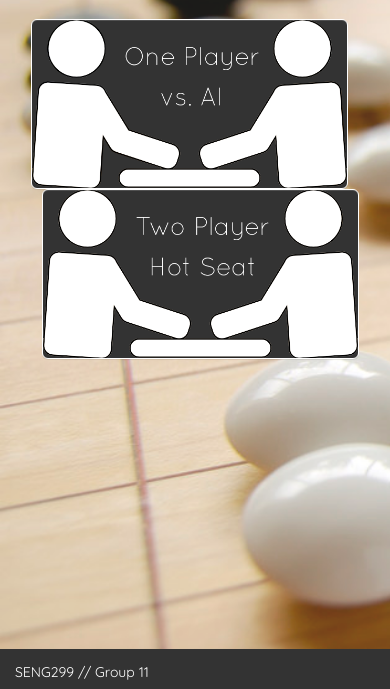
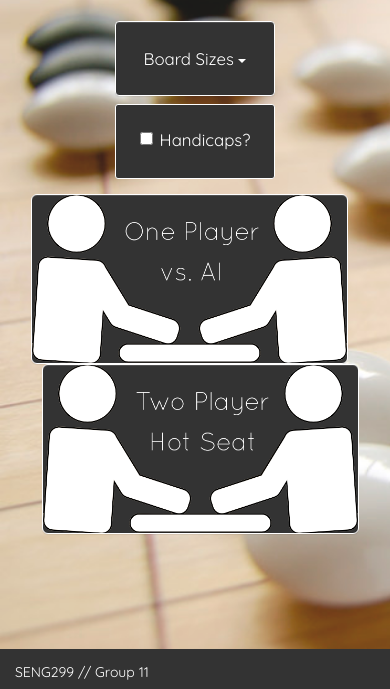
Before and after one commit to zrdaley/GoGame, a plain HTML site: page public/index.html in a window 390 px wide. Shown: the part 155-844 px from the top of the page. Drawn offline with nearby package versions, Linux system fonts and the light colour scheme; files whose address does not match are found by name.

Commit message:
Added 'handicap' and 'board sizes' options to start page

```diff
--- a/public/css/main.css
+++ b/public/css/main.css
@@ -27,6 +27,11 @@ h1 {
     text-align: center;
     margin: 10% auto;
 }
+.container > .choose {
+    text-align: center;
+    font-size: 2em;
+    position: relative;
+}
 
 /****************************
  *  ========Navbar========  *
@@ -53,8 +58,49 @@ li a {
 .navbar-toggle {
     border-color: #fff;
 }
-button:hover {
+.navbar-header > button:hover {
     box-shadow: 0 0 2px 2px white;
+}
+
+/*****************************
+ *  ========Options========  *
+ *****************************/
+.container > .col-md-3 {
+    margin-bottom: 2%;
+    font-family: quicksand;
+    font-variant: lighter;
+}
+.container > .col-md-3 > .checkbox {
+    margin: 0 auto;
+    /*margin-left: 21px;*/
+    width: 160px;
+    height: 75px;
+    background: #333;
+    color: white;
+    font-size: 1.2em;
+    border: solid white 1px;
+    border-radius: 3px;
+}
+.container > .col-md-3 > .checkbox > .text-center > label {
+    margin-top: 15%;
+}
+
+.container > .col-md-3 > .dropdown {
+    margin: 0 auto;
+    background-color: transparent;
+    height: 75px;
+    width: 160px;
+}
+.container > .col-md-3 > .dropdown > button {
+    background: #333;
+    border: solid white 1px;
+    height: 75px;
+    width: 160px;
+    font-size: 1.2em;
+}
+.container > .col-md-3 > .dropdown > .dropdown-toggle:focus, .dropdown-toggle:active {
+    background-color: #fff;
+    color: #333;
 }
 
 /**********************************
@@ -85,7 +131,6 @@ button:hover {
     background-size: cover;
 }
 
-
 /****************************
  *  ========Footer========  *
  ****************************/
--- a/public/index.html
+++ b/public/index.html
@@ -49,14 +49,38 @@
         </div><!-- /.container-fluid -->
     </nav>
 
-    <div class="jumobtron">
+    <div class="container">
         <h1 class="header">Welcome to Go!</h1>
     </div>
 
     <div class="container">
+        <div class="col-md-3"></div>
+        <div class="col-md-3 placeholder">
+            <div class="dropdown">
+                <button class="btn btn-primary dropdown-toggle" type="button" data-toggle="dropdown">Board Sizes
+                <span class="caret"></span></button>
+                <ul class="dropdown-menu">
+                    <!--  change what board size options do here -->
+                    <li><a href="#">9X9</a></li>
+                    <li><a href="#">13X13</a></li>
+                    <li><a href="#">19X19</a></li>
+              </ul>
+            </div>
+        </div>
+        <div class="col-md-3 placeholder">
+            <div class="checkbox">
+                <div class="text-center">
+                    <label><input type="checkbox" value="">Handicaps?</label>
+                </div>
+            </div>
+        </div>
+        <div class="col-md-3"></div>
+    </div>
+
+    <div class="container">
         <div class="text-center">
-            <button type="button" id="one-player-button" class="btn btn-primary btn-lg .oneplyr" onclick="location.href = 'oneplayer/oneplayer_vs_AI.html';"></button>
-            <button type="button" id="two-player-button" class="btn btn-primary btn-lg .twoplyr" onclick="location.href = 'twoplayer/twoplayer.html';"></button>
+            <button type="button" id="one-player-button" class="btn btn-primary btn-lg .oneplyr"></button>
+            <button type="button" id="two-player-button" class="btn btn-primary btn-lg .twoplyr"></button>
         </div>
     </div>
 
@@ -71,8 +95,8 @@
     ================================================== -->
     <!-- Placed at the end of the document so the pages load faster -->
     <script src="https://ajax.googleapis.com/ajax/libs/jquery/2.2.4/jquery.min.js"></script>
+    <script src="https://ajax.googleapis.com/ajax/libs/jquery/1.11.3/jquery.min.js"></script>
     <script src="https://maxcdn.bootstrapcdn.com/bootstrap/3.3.6/js/bootstrap.min.js" integrity="sha384-0mSbJDEHialfmuBBQP6A4Qrprq5OVfW37PRR3j5ELqxss1yVqOtnepnHVP9aJ7xS" crossorigin="anonymous"></script>
-    <script src="https://maxcdn.bootstrapcdn.com/bootstrap/3.3.6/js/bootstrap.min.js"></script>
-    <script src="https://ajax.googleapis.com/ajax/libs/jquery/1.11.3/jquery.min.js"></script>
+    <!-- <script src="https://maxcdn.bootstrapcdn.com/bootstrap/3.3.6/js/bootstrap.min.js"></script> -->
   </body>
 </html>
```
Also changed, not shown: 1 other file.
